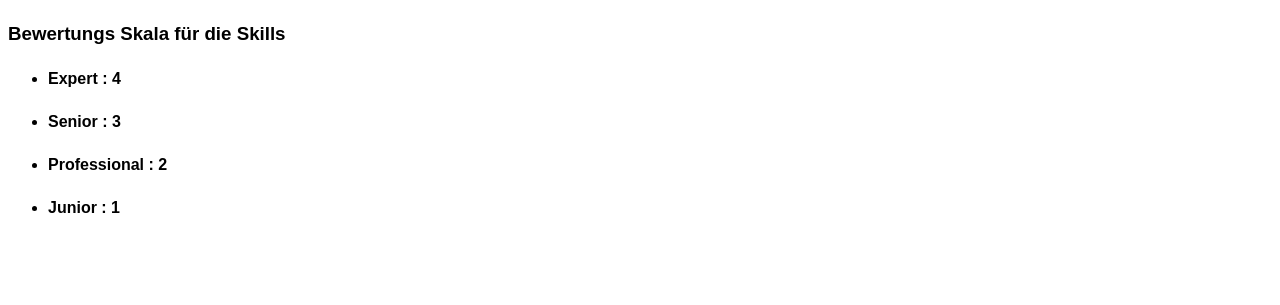
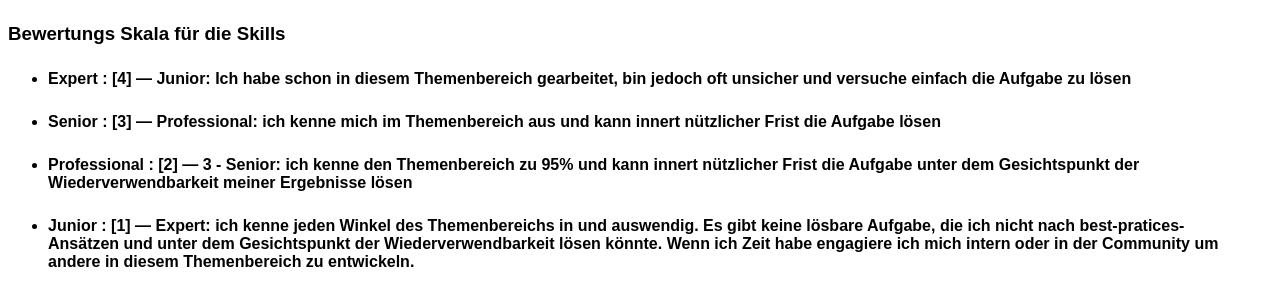
Before and after one commit to rolandoechslin/technologie-radar, a website: page docs/index.html in a window 1280 px wide. Shown: the part 1035-1340 px from the top of the page. Drawn offline with nearby package versions, Linux system fonts and the light colour scheme.

Commit message:
update doc

```diff
--- a/docs/index.html
+++ b/docs/index.html
@@ -798,10 +798,10 @@ TODO
 </p> -->
 
 <ul>
-<li><strong>Expert</strong> : 4</li>
-<li><strong>Senior</strong> : 3</li>
-<li><strong>Professional</strong> : 2</li>
-<li><strong>Junior</strong> : 1</li>
+    <li><strong>Expert</strong> : [4] &mdash; Junior: Ich habe schon in diesem Themenbereich gearbeitet, bin jedoch oft unsicher und versuche einfach die Aufgabe zu lösen</li>
+    <li><strong>Senior</strong> : [3] &mdash; Professional: ich kenne mich im Themenbereich aus und kann innert nützlicher Frist die Aufgabe lösen</li>
+    <li><strong>Professional</strong> : [2] &mdash; 	3 - Senior: ich kenne den Themenbereich zu 95% und kann innert nützlicher Frist die Aufgabe unter dem Gesichtspunkt der Wiederverwendbarkeit meiner Ergebnisse lösen</li>
+    <li><strong>Junior</strong> : [1] &mdash; Expert: ich kenne jeden Winkel des Themenbereichs in und auswendig. Es gibt keine lösbare Aufgabe, die ich nicht nach best-pratices-Ansätzen und unter dem Gesichtspunkt der Wiederverwendbarkeit lösen könnte. Wenn ich Zeit habe engagiere ich mich intern oder in der Community um andere in diesem Themenbereich zu entwickeln.</li>
 </ul>
 
 </strong>
```
